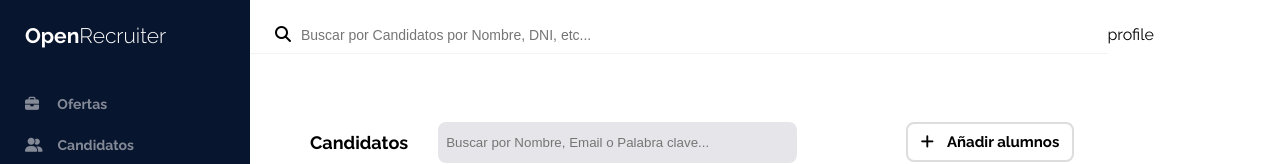
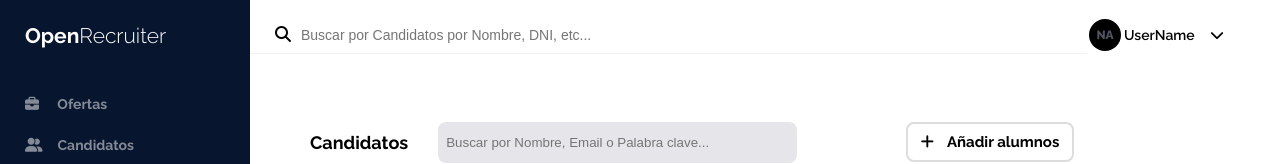
Before and after one commit to aristicocruze/OB-FC-SPRINT3-AMPLIADO, a React (Create React App) app: page / in a window 1280 px wide. Shown: the top 164 px of the page. Built offline with nearby package versions, Linux system fonts and the light colour scheme.

Commit message:
Add profile icon in topSearch component

```diff
--- a/src/components/dataTable/dataTable.css
+++ b/src/components/dataTable/dataTable.css
@@ -84,8 +84,6 @@ table {
   background-color: #fff;
   border-collapse: collapse;
   width: 100%;
-  border-radius: 0px;
-  margin-left: 0px;
 }
 
 td {
--- a/src/components/topSearch/TopSearch.jsx
+++ b/src/components/topSearch/TopSearch.jsx
@@ -12,7 +12,12 @@ function TopSearch() {
           placeholder="Buscar por Candidatos por Nombre, DNI, etc..."
         />
       </div>
-      <div className="top-container-profile">profile</div>
+      <div className="top-container-profile">
+        <p> NA </p>
+        <h4>
+          UserName <i className="fas fa-chevron-down"></i>
+        </h4>
+      </div>
     </div>
   );
 }
--- a/src/components/topSearch/topSearch.css
+++ b/src/components/topSearch/topSearch.css
@@ -32,3 +32,51 @@
 .top-container-profile {
   flex: 1;
 }
+
+/* Right container */
+.top-container-profile {
+  flex: 1;
+  display: flex;
+  align-items: center;
+  justify-content: right;
+  position: absolute;
+  right: 0;
+  margin-right: 25px;
+  position: relative;
+  height: 100%;
+}
+
+.top-container-profile > p {
+  display: flex;
+  align-items: center;
+  justify-content: center;
+  background-color: black;
+  border-radius: 50%;
+  height: 32px;
+  width: 32px;
+  color: #515561;
+  position: absolute;
+  right: 128px;
+  z-index: 10;
+  font-weight: 800;
+  font-size: 12px;
+  cursor: pointer;
+}
+
+.top-container-profile > h4 {
+  position: absolute;
+  right: 10px;
+  padding-left: 25px;
+  padding-right: 15px;
+  background-color: #fff;
+  height: 30px;
+  width: 100px;
+  display: flex;
+  align-items: center;
+  justify-content: space-between;
+  border-radius: 15px;
+  font-size: 14px;
+  font-weight: 600;
+  font-style: normal;
+  cursor: pointer;
+}
```
